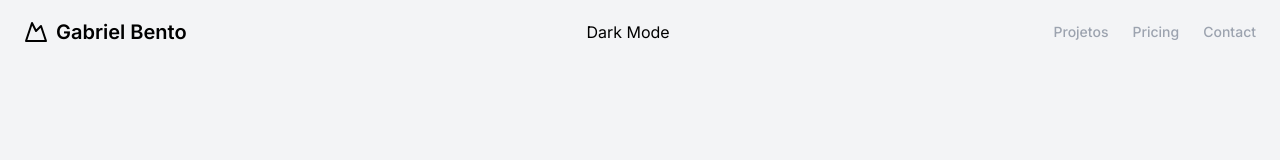
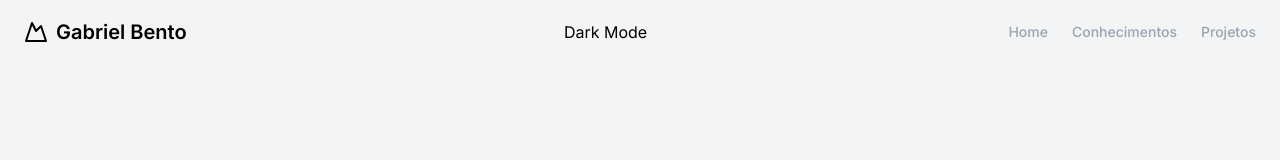
Before and after one commit to gabrielbentog/portfolio, a Next.js app: page / in a window 1280 px wide. Shown: the top 160 px of the page. Built offline with nearby package versions, Linux system fonts and the light colour scheme.

Commit message:
refactor: update links

```diff
--- a/src/app/components/Biography/Biography.tsx
+++ b/src/app/components/Biography/Biography.tsx
@@ -2,7 +2,7 @@
 import React, { useEffect, useRef } from 'react';
 import Typed from 'typed.js';
 
-const Biography: React.FC = () => {
+const Biography: React.FC<{ id: string }> = ({ id }) => {
   const typedElement = useRef<HTMLSpanElement>(null);
 
   useEffect(() => {
@@ -30,7 +30,7 @@ const Biography: React.FC = () => {
   }, []);
 
   return (
-    <section className="flex flex-col min-h-[100dvh] bg-light-gray-gradient text-foreground">
+    <section id={id}className="flex flex-col min-h-[100dvh] bg-light-gray-gradient text-foreground">
       <main className="container mx-auto px-4 py-4 md:py-12 flex flex-col items-center justify-center flex-1">
         <div className="max-w-2xl w-full space-y-8 text-center">
           <div className="space-y-2">
--- a/src/app/components/KnowledgeSection/KnowledgeSection.tsx
+++ b/src/app/components/KnowledgeSection/KnowledgeSection.tsx
@@ -5,7 +5,7 @@ import { SiPostgresql, SiHeroku } from 'react-icons/si';
 import { AiOutlineKubernetes } from "react-icons/ai";
 import KnowledgeCard from './KnowledgeCard';
 
-const KnowledgeSection: FC = () => {
+const KnowledgeSection: React.FC<{ id: string }> = ({ id }) => {
   const knowledges = [
     {
       name: "Ruby",
@@ -58,7 +58,7 @@ const KnowledgeSection: FC = () => {
   ];
 
   return (
-    <section className="w-full py-12 md:py-24 lg:py-32">
+    <section id= {id}className="w-full py-12 md:py-24 lg:py-32">
       <div className="container mx-auto px-4 md:px-6">
         <div className="max-w-2xl mx-auto text-center">
           <div className="space-y-2">
--- a/src/app/components/Navbar/Navbar.tsx
+++ b/src/app/components/Navbar/Navbar.tsx
@@ -70,17 +70,17 @@ const Navbar: React.FC = () => {
           {isDarkMode ? 'Light Mode' : 'Dark Mode'}
         </button>
         <nav className={`hidden md:flex gap-6 text-sm font-medium text-gray-400 hover:text-gray-600`}>
-          <a href="#" className="hover:text-gray-600">Projetos</a>
-          <a href="#" className="hover:text-gray-600">Pricing</a>
-          <a href="#" className="hover:text-gray-600">Contact</a>
+          <a href="#biography" className="hover:text-gray-600">Home</a>
+          <a href="#knowledge" className="hover:text-gray-600">Conhecimentos</a>
+          <a href="#projects" className="hover:text-gray-600">Projetos</a>
         </nav>
       </div>
       {/* Mobile Menu */}
       <div className={`md:hidden ${isMenuOpen ? 'block' : 'hidden'} bg-black p-4`}>
         <nav className="flex flex-col gap-4 text-sm font-medium text-gray-400">
-          <a href="#" className="hover:text-gray-600">Projetos</a>
-          <a href="#" className="hover:text-gray-600">Pricing</a>
-          <a href="#" className="hover:text-gray-600">Contact</a>
+          <a href="#biography" className="hover:text-gray-600">Home</a>
+          <a href="#knowledge" className="hover:text-gray-600">Conhecimentos</a>
+          <a href="#projects" className="hover:text-gray-600">Projetos</a>
         </nav>
       </div>
     </header>
--- a/src/app/components/Projects/ProjectsSection.tsx
+++ b/src/app/components/Projects/ProjectsSection.tsx
@@ -1,6 +1,6 @@
 import ProjectCard from "./ProjectCard";
 
-const ProjectsSection: React.FC = () => {
+const ProjectsSection: React.FC<{ id: string }> = ({ id }) => {
   const projects = [
     {
       title: "Projeto 1",
@@ -29,7 +29,7 @@ const ProjectsSection: React.FC = () => {
   ];
 
   return (
-    <section className="w-full py-12 md:py-24 lg:py-32">
+    <section id={id} className="w-full py-12 md:py-24 lg:py-32">
       <div className="container mx-auto px-4 md:px-6">
         <div className="max-w-2xl mx-auto text-center">
           <div className="space-y-2">
--- a/src/app/page.tsx
+++ b/src/app/page.tsx
@@ -2,13 +2,14 @@ import Navbar from "./components/Navbar/Navbar";
 import Biography from "./components/Biography/Biography";
 import ProjectsSection from "./components/Projects/ProjectsSection";
 import KnowledgeSection from "./components/KnowledgeSection/KnowledgeSection";
+
 export default function Home() {
   return (
     <>
       <Navbar />
-      <Biography />
-      <KnowledgeSection />
-      <ProjectsSection />
+      <Biography id="biography" />
+      <KnowledgeSection id="knowledge" />
+      <ProjectsSection id="projects" />
     </>
   );
 }
```
